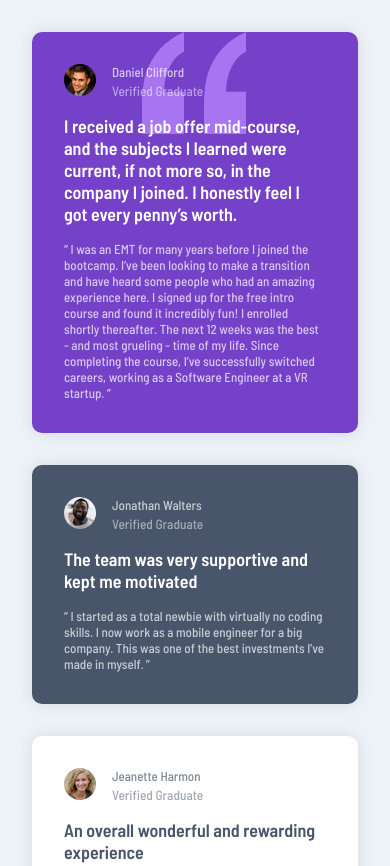
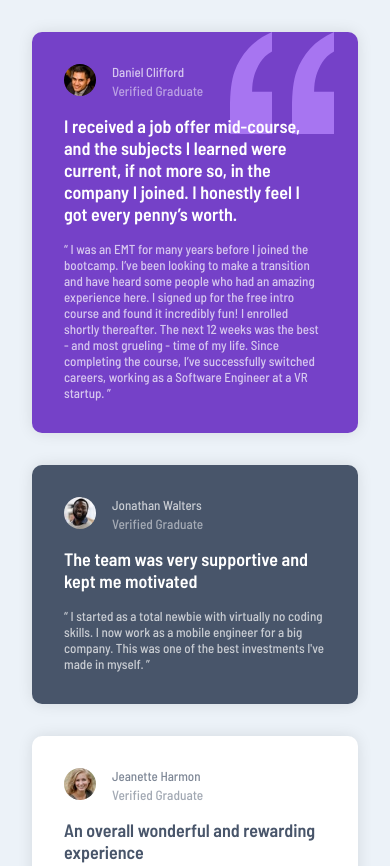
Before and after one commit to iyke-e/testimonial-grid-project, a plain HTML site: page index.html in a window 390 px wide. Shown: the top 866 px of the page. Drawn offline with Linux system fonts and the light colour scheme.

Commit message:
Update style.css

```diff
--- a/style.css
+++ b/style.css
@@ -121,4 +121,8 @@ section {
         grid-template-columns: 100%;
         grid-template-areas: "p " "g " " sw" " db" " w";
     }
+    .purple {
+        background-image: url(images/bg-pattern-quotation.svg);
+        background-position: top 0 right 1.5em;
+    }
 }
```
